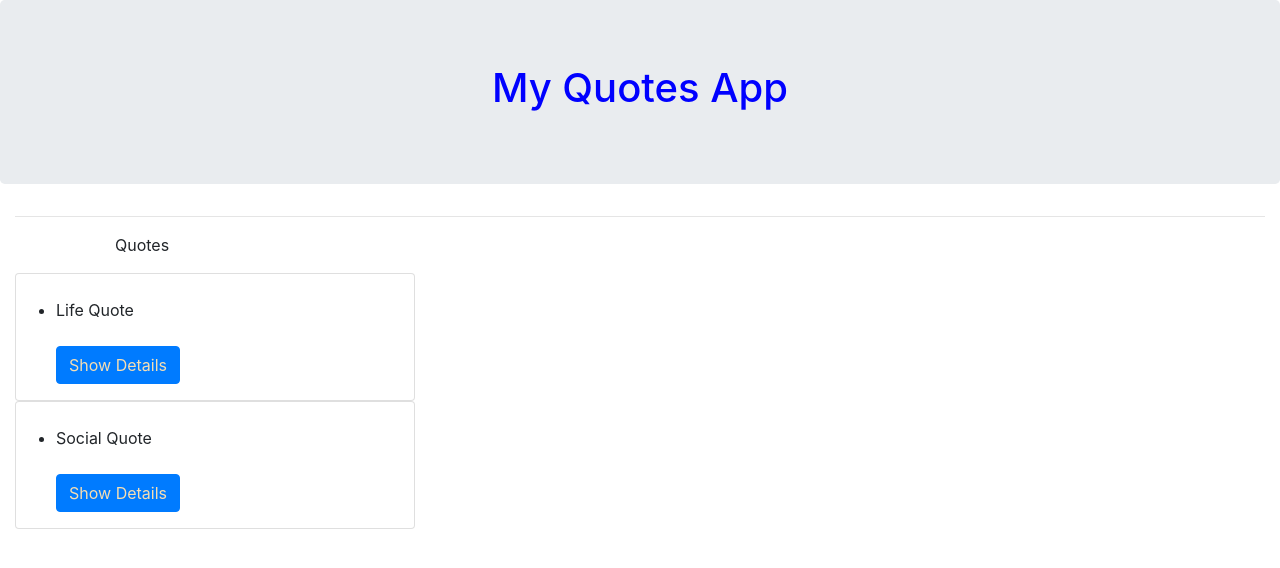
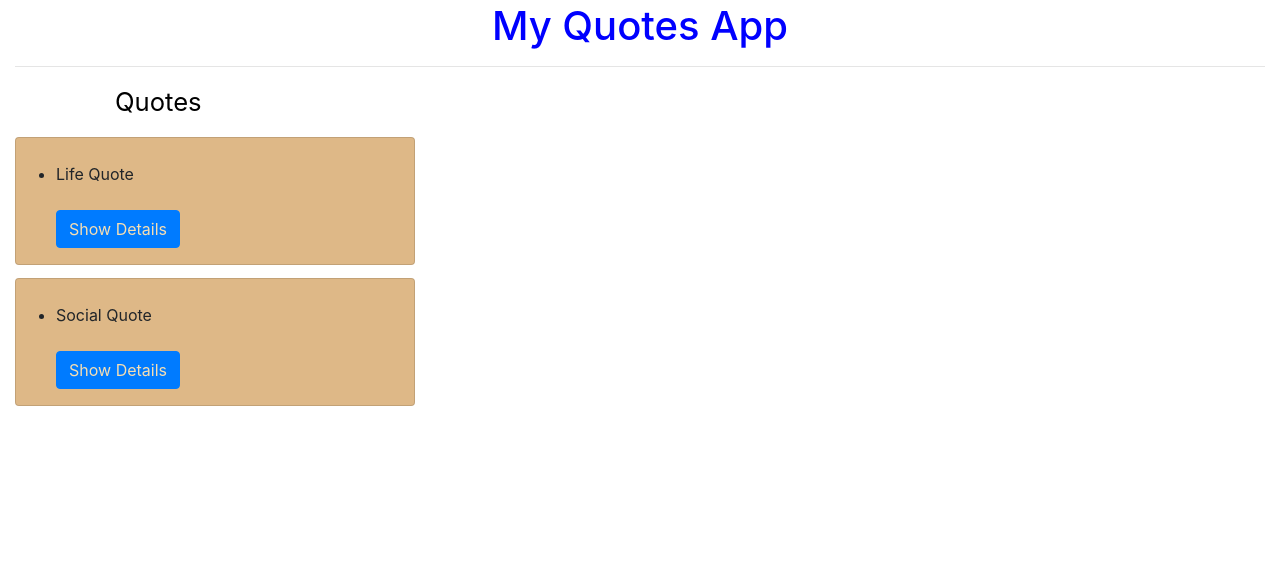
Before and after one commit to sam2020-4/QuotesAPP, an Angular app: page / in a window 1280 px wide. Shown: the top 568 px of the page. Built offline with nearby package versions, Linux system fonts and the light colour scheme.

Commit message:
styled content on card

```diff
--- a/src/app/app.component.html
+++ b/src/app/app.component.html
@@ -1,4 +1,4 @@
-<div class="jumbotron">
+<div class="title">
   <h1 class="text-center">My Quotes App</h1>
 </div>
 
--- a/src/app/quote-details/quote-details.component.html
+++ b/src/app/quote-details/quote-details.component.html
@@ -5,4 +5,4 @@
   <p> Submitted by:{{quote.submittedby}}</p>
   <p> (Posted {{quote.completeDate|dateCount}} days ago)</p> -->
 
-  <button (click)='quoteDelete(true)' style="margin-left: 30%">Delete Quote</button>
+  <button (click)='quoteDelete(true)' style="margin-left: 50%">Delete Quote</button>
--- a/src/app/quote-details/quote-details.component.ts
+++ b/src/app/quote-details/quote-details.component.ts
@@ -1,6 +1,6 @@
-import { Component, OnInit,Input, Output, EventEmitter } from '@angular/core';
+import { Component, OnInit, Input, Output, EventEmitter } from '@angular/core';
 import { Quote } from '../quote';
-import { from } from 'rxjs';
+
 
 @Component({
   selector: 'app-quote-details',
--- a/src/app/quotes/quotes.component.html
+++ b/src/app/quotes/quotes.component.html
@@ -3,16 +3,12 @@
     <hr>
     <div class="row">
       <div class="col-md-6">
-            <p style="padding-left: 100px" class="h">Quotes</p>
-
+            <p class="Qheading">Quotes</p>
             <div *ngFor='let quote of quotes;let i =index' class="card" style="width:400px"><br>
                 <ul>
-                    <li>{{quote.name}}
-                    <br> <br>
-                        <button class="btn btn-primary" style="color:wheat" (click)='toggleDetails(i)'>Show Details</button>
-                        <app-quote-details [quote]='quote' (isComplete)='deleteQuote($event,i)' *ngIf='quote.showDescription '></app-quote-details>
-
-                    </li>
+                    <li>{{quote.name}}</li> <br>
+                    <button class="btn btn-primary" style="color:wheat" (click)='toggleDetails(i)'>Show Details</button>
+                    <app-quote-details *ngIf='quote.showDescription' [quote]='quote' (isComplete)='deleteQuote($event,i)'></app-quote-details>
                 </ul>
             </div>
         </div>
--- a/src/app/quotes/quotes.component.ts
+++ b/src/app/quotes/quotes.component.ts
@@ -1,6 +1,6 @@
 import { Component, OnInit } from '@angular/core';
-import { Quote } from '../quote'
-import { from } from 'rxjs';
+import { Quote } from '../quote';
+
 
 @Component({
   selector: 'app-quotes',
--- a/src/styles.css
+++ b/src/styles.css
@@ -1,6 +1,18 @@
 /* You can add global styles to this file, and also import other style files */
 @import "~bootstrap/dist/css/bootstrap.css";
 
+
 h1{
     color:blue ;
+    margin-top: 2px;
 }
+.Qheading{
+    padding-left: 100px;
+    color: black;
+    font-size: 1.6rem;
+}
+
+.card {
+    margin-bottom: 2%;
+    background-color: burlywood;
+  }
```
